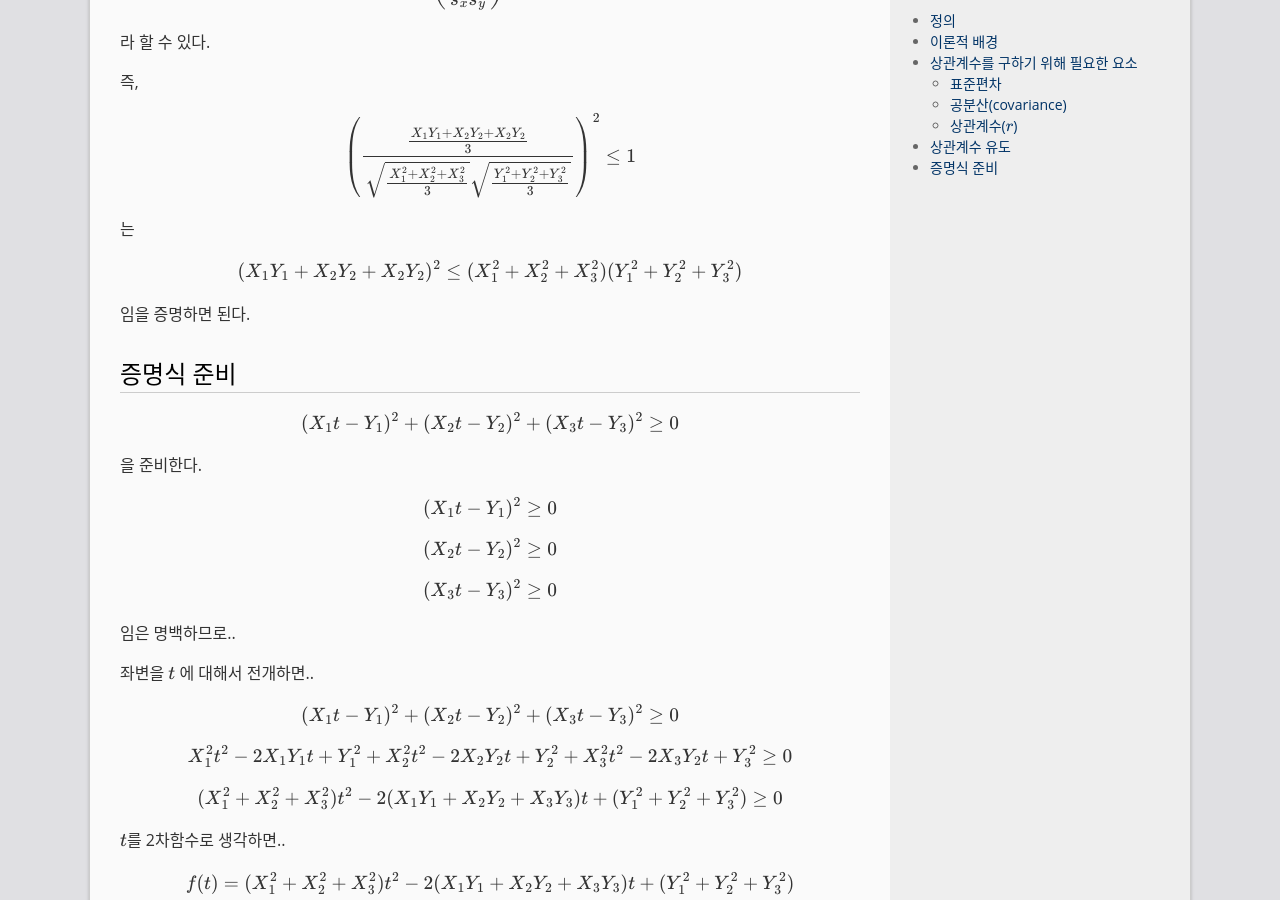
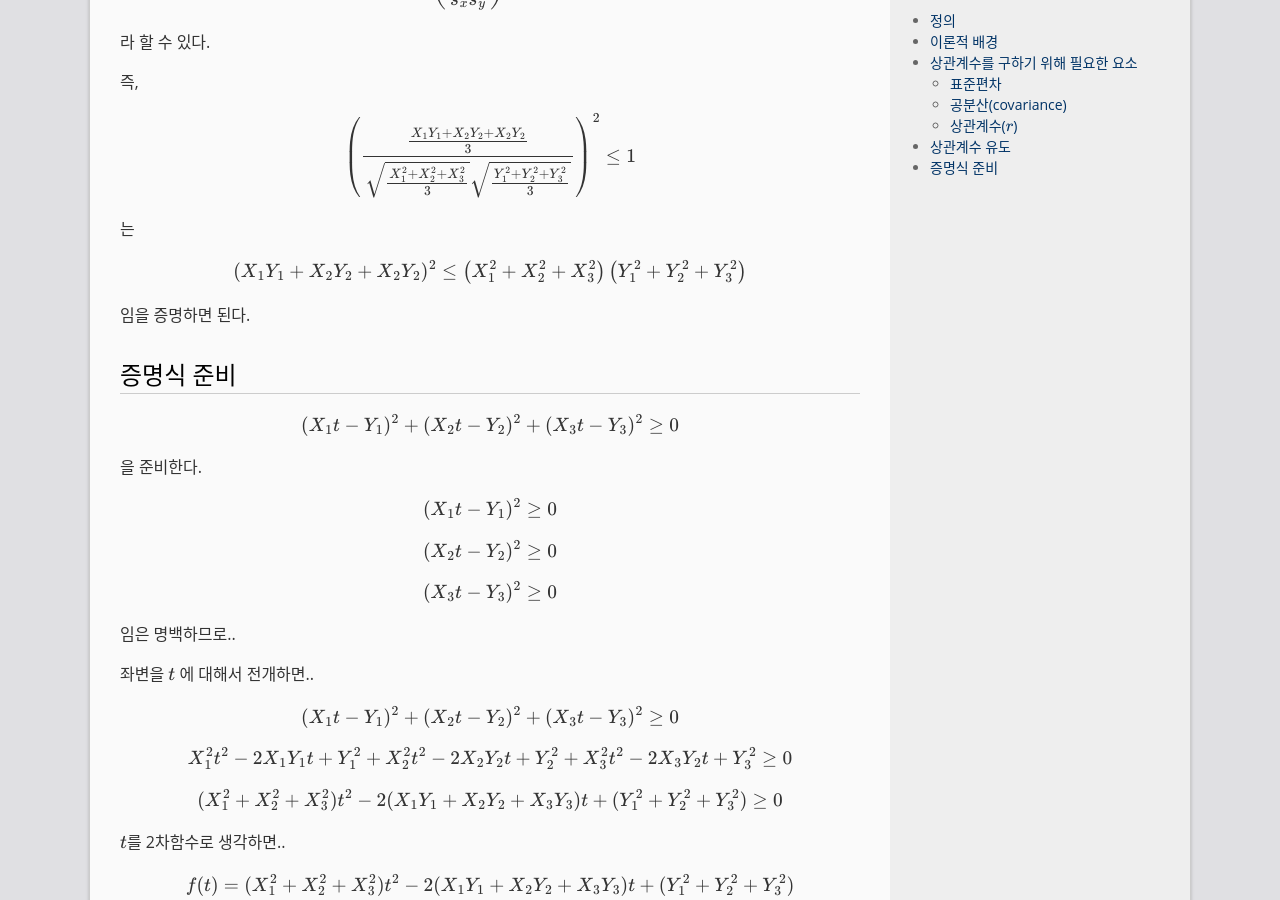
Before and after one commit to choochangho/choochangho.github.io, a Jekyll site: the page built from _posts/2016-10-18-r-squared.md, in a window 1280 px wide and 900 px high, scrolled down 2555 px. Built offline with Jekyll 4.4.1, drawn with Linux system fonts in a browser that asks for light colours; formulas are drawn with MathJax 3.

Commit message:
added r-squared post

```diff
--- a/_posts/2016-10-18-r-squared.md
+++ b/_posts/2016-10-18-r-squared.md
@@ -140,7 +140,7 @@ r = \frac{c_{xy}}{s_x s_y}
 는
 
 \begin{align}
-(X_1 Y_1 + X_2 Y_2 + X_2 Y_2)^2 \le (X_1^2 + X_2^2 + X_3^2)(Y_1^2 + Y_2^2 + Y_3^2)
+(X_1 Y_1 + X_2 Y_2 + X_2 Y_2)^2 \le \left(X_1^2 + X_2^2 + X_3^2\right)\left(Y_1^2 + Y_2^2 + Y_3^2\right)
 \end{align}
 
 임을 증명하면 된다.
```
